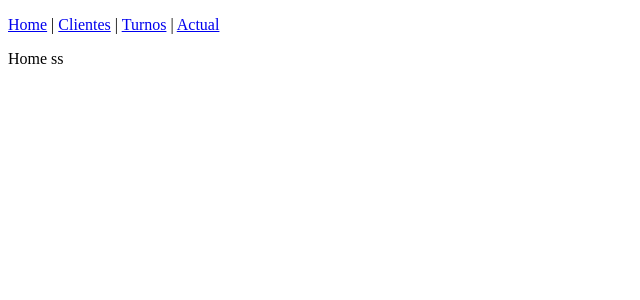
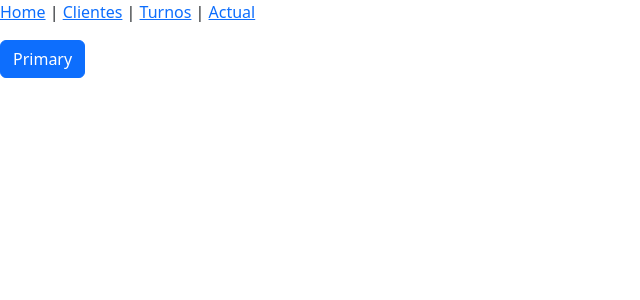
Before and after one commit to javierNuez/MITP, a Vue app: page /#/Home in a window 1280 px wide. Shown: the top 300 px of the page, without its empty margins (0-640 px from the left). Built offline with nearby package versions, Linux system fonts and the light colour scheme.

Commit message:
SE agrego bootstrap 4

```diff
--- a/src/components/Home.vue
+++ b/src/components/Home.vue
@@ -1,5 +1,8 @@
 <template>
     <div>
-        Home ss
+        <div>
+            <button type="button" class="btn btn-primary">Primary</button>
+        </div>
+
     </div>
 </template>
--- a/src/main.js
+++ b/src/main.js
@@ -2,7 +2,7 @@
 import { createPinia } from 'pinia'
 import App from './App.vue'
 import router from './router/router.js'
-
+import "bootstrap/dist/css/bootstrap.min.css";
 const app = createApp(App)
 
 app.use(router)
```
